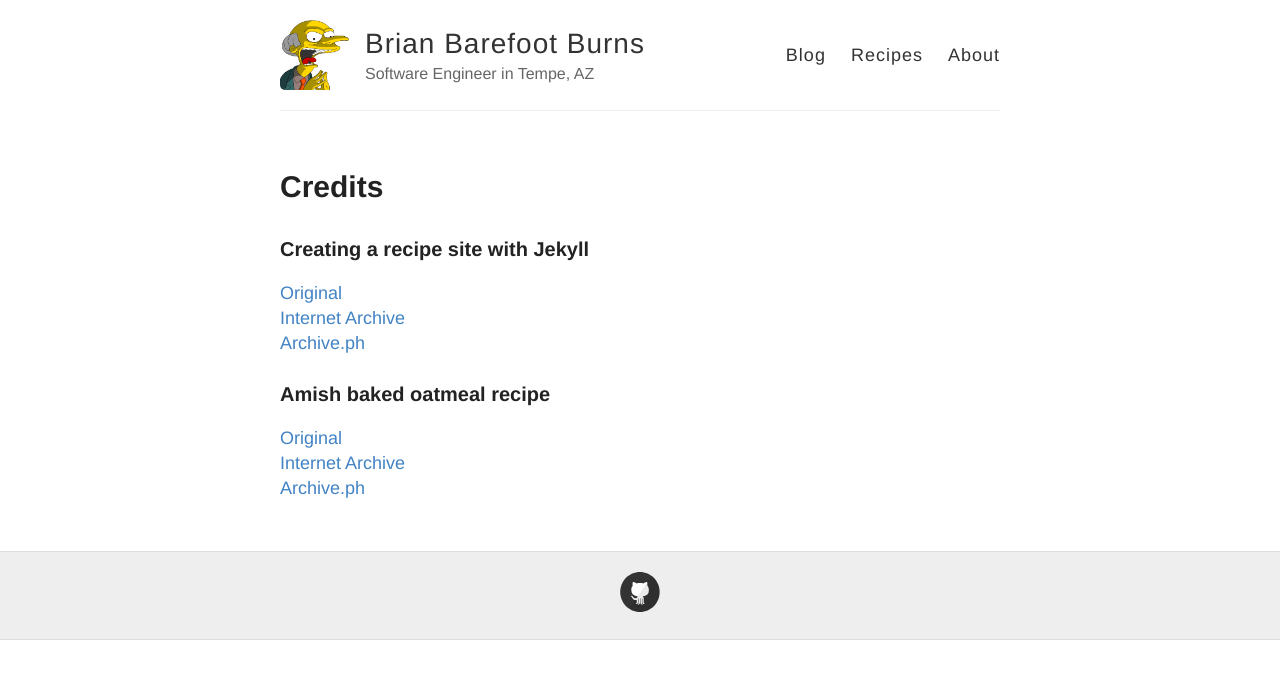
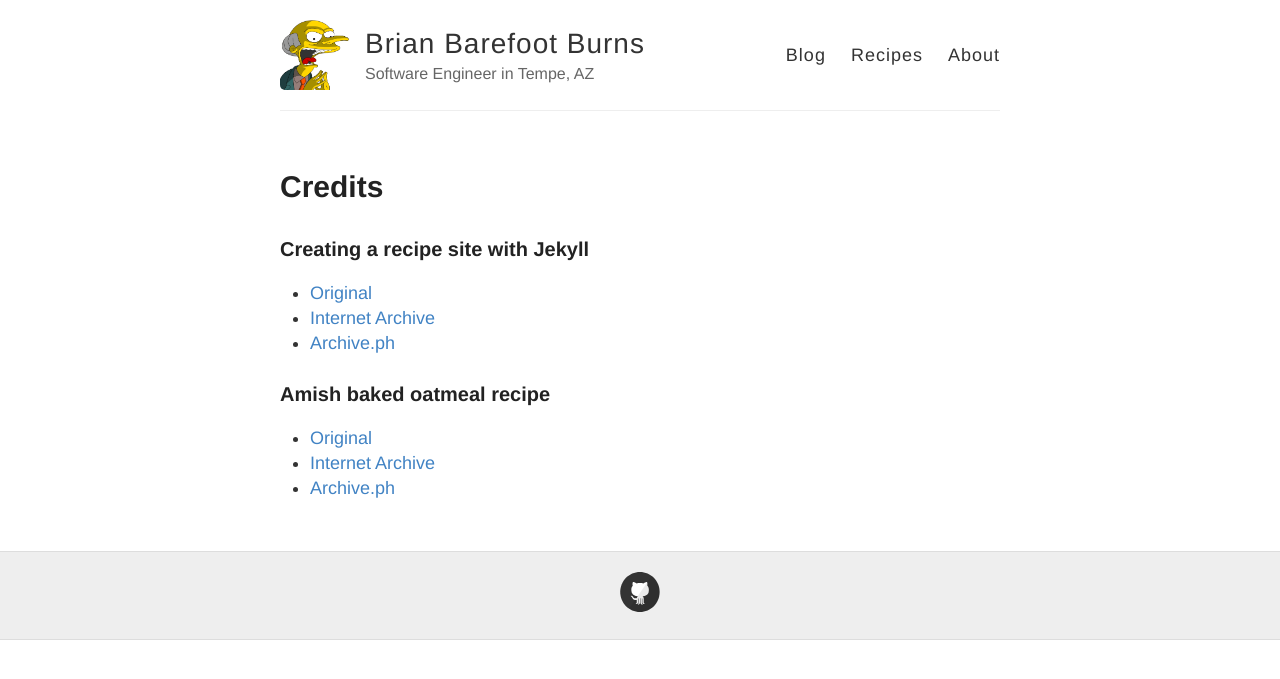
Before and after one commit to bpburns/bpburns.github.io, a Jekyll site: the page built from credits.md, in a window 1280 px wide. Shown: the top 679 px of the page. Built offline with Jekyll 4.4.1, drawn with Linux system fonts in a browser that asks for light colours.

```diff
--- a/credits.md
+++ b/credits.md
@@ -5,11 +5,11 @@ permalink: /credits/
 ---
 
 ### Creating a recipe site with Jekyll
-[Original](https://lukasmurdock.com/recipe-site-with-jekyll/)
-[Internet Archive](https://web.archive.org/web/20230607111549/https://lukasmurdock.com/recipe-site-with-jekyll/)
-[Archive.ph](https://archive.is/pb34M)
+  - [Original](https://lukasmurdock.com/recipe-site-with-jekyll/)
+  - [Internet Archive](https://web.archive.org/web/20230607111549/https://lukasmurdock.com/recipe-site-with-jekyll/)
+  - [Archive.ph](https://archive.is/pb34M)
 
 ### Amish baked oatmeal recipe
-[Original](https://www.food.com/recipe/amish-baked-oatmeal-117211)
-[Internet Archive](https://web.archive.org/web/20230531001923/https://www.food.com/recipe/amish-baked-oatmeal-117211)
-[Archive.ph](https://archive.is/67T3w)
+  - [Original](https://www.food.com/recipe/amish-baked-oatmeal-117211)
+  - [Internet Archive](https://web.archive.org/web/20230531001923/https://www.food.com/recipe/amish-baked-oatmeal-117211)
+  - [Archive.ph](https://archive.is/67T3w)
```
